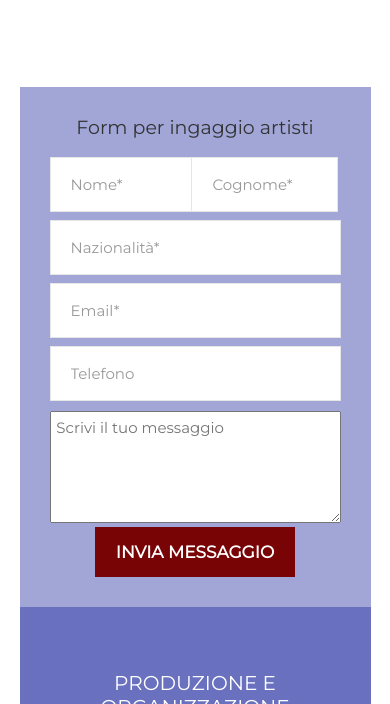
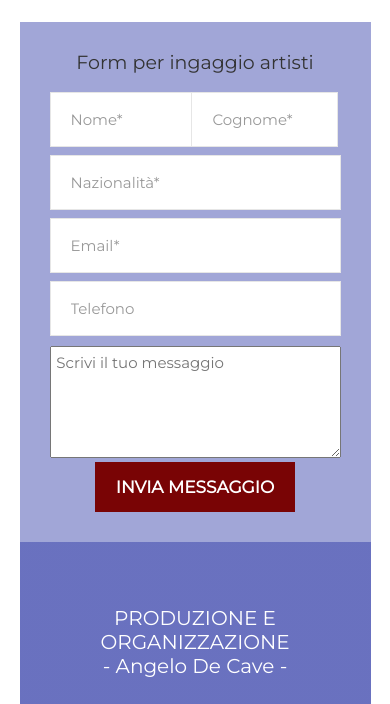
Before and after one commit to Edo404/Studioroccaromana, a plain HTML site: page contatti.html in a window 390 px wide. Shown: the part 91-795 px from the top of the page. Drawn offline with nearby package versions, Linux system fonts and the light colour scheme.

Commit message:
contatti

```diff
--- a/contatti.css
+++ b/contatti.css
@@ -199,6 +199,9 @@ body {
 	.contact-form .first-container {
 		padding: 40px 0;
 	}
+	.contact-form{
+		margin-top: -15px;
+	}
 }
 
 @media screen and (max-width: 1180px) {
@@ -214,6 +217,7 @@ body {
 		height: 100px;
 		line-height: 0px;
 	  }
+
 }
 
 
```
